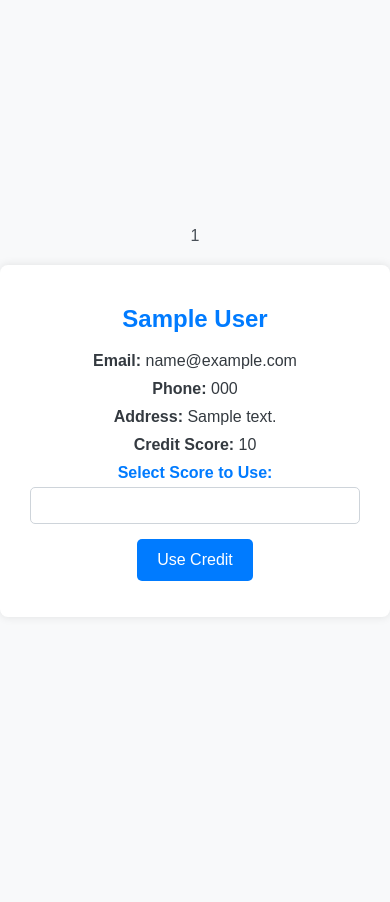
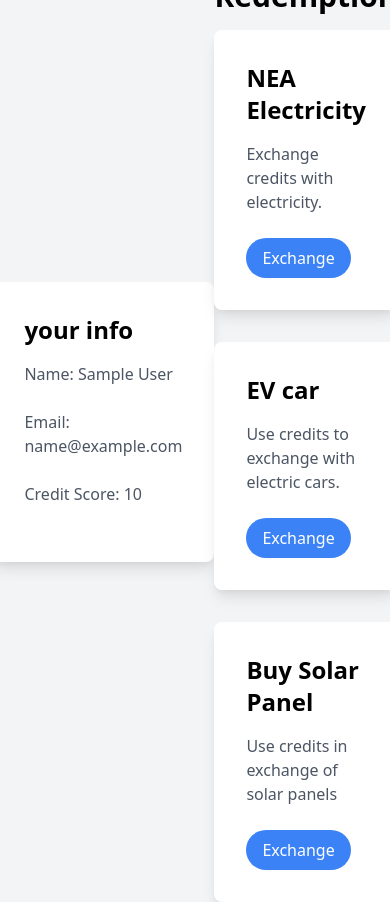
Before and after one commit to niranjandahal/deltawastetoken, a PHP site: page /sellers/sellerprofile.php in a window 390 px wide. Before the commit the page ends 581 px from the top, so only its background shows below. Run offline with PHP 8.4, Linux system fonts and the light colour scheme; the visitor is signed in with stand-in values (Sample User, id 1); tables that the repository leaves empty or names only in its code hold one stand-in row (values such as "Sample post").

Commit message:
final commit

```diff
--- a/backendfrontendcombined/sellers/sellerprofile.php
+++ b/backendfrontendcombined/sellers/sellerprofile.php
@@ -12,7 +12,7 @@ if (!isset($_SESSION['ref_seller_id']) || !isset($_SESSION['seller_name']) || !i
 }
 
 $receivedSellerId = $_SESSION['ref_seller_id'];
-echo $receivedSellerId;
+// echo $receivedSellerId;
 
 $query = "SELECT * FROM sellers WHERE id = $receivedSellerId";
 $result = mysqli_query($conn, $query);
@@ -40,119 +40,64 @@ if ($_SERVER['REQUEST_METHOD'] === 'POST' && isset($_POST['use_credit'])) {
 }
 
 ?>
+
 <!DOCTYPE html>
 <html lang="en">
 
 <head>
     <meta charset="UTF-8">
     <meta name="viewport" content="width=device-width, initial-scale=1.0">
-    <title>Seller Profile</title>
-    <style>
-        body {
-            font-family: 'Arial', sans-serif;
-            background-color: #f8f9fa;
-            color: #495057;
-            margin: 0;
-            padding: 0;
-            display: flex;
-            flex-direction: column;
-            align-items: center;
-            justify-content: center;
-            height: 100vh;
-        }
-
-        header {
-            background-color: #007bff;
-            color: #fff;
-            padding: 20px;
-            text-align: center;
-            font-size: 24px;
-        }
-
-        .container {
-            max-width: 400px;
-            width: 100%;
-            background-color: #fff;
-            border-radius: 8px;
-            box-shadow: 0 0 10px rgba(0, 0, 0, 0.1);
-            padding: 20px;
-            box-sizing: border-box;
-            margin-top: 20px;
-        }
-
-        .profile-card {
-            text-align: center;
-        }
-
-        h2 {
-            color: #007bff;
-        }
-
-        p {
-            margin: 10px 0;
-            color: #343a40;
-        }
-
-        label {
-            display: block;
-            margin-top: 10px;
-            font-weight: bold;
-            color: #007bff;
-        }
-
-        input {
-            width: calc(100% - 20px);
-            padding: 10px;
-            margin-top: 5px;
-            box-sizing: border-box;
-            border: 1px solid #ced4da;
-            border-radius: 5px;
-        }
-
-        button {
-            background-color: #007bff;
-            color: #fff;
-            border: none;
-            padding: 12px 20px;
-            border-radius: 5px;
-            cursor: pointer;
-            font-size: 16px;
-            margin-top: 15px;
-            transition: background-color 0.3s ease;
-        }
-
-        button:hover {
-            background-color: #0056b3;
-        }
-    </style>
+    <title>Perks Redemption</title>
+    <link href="https://cdn.jsdelivr.net/npm/tailwindcss@2.2.19/dist/tailwind.min.css" rel="stylesheet">
 </head>
 
-<body>
+<body class="bg-gray-100 font-sans h-screen">
+
+    <!-- simple seller details -->
+
+    <div class="container mx-auto h-full flex justify-center items-center">
+        <div class="bg-white p-8 rounded-lg shadow-lg">
+            <h2 class="text-2xl font-bold mb-4">your info</h2>
+            <p class="text-gray-600 mb-6"> Name: <?php echo $seller['full_name']; ?></p>
+            <p class="text-gray-600 mb-6"> Email: <?php echo $seller['email']; ?></p>
+            <p class="text-gray-600 mb-6">Credit Score: <?php echo $seller['creditscore']; ?></p>
+        </div>
+
+        <div class="container mx-auto h-full flex flex-col justify-center items-center">
+            <h1 class="text-3xl font-bold mb-4">Credit Redemption</h1>
+
+            <div class="grid grid-cols-1 md:grid-cols-2 gap-8">
+                <div class="bg-white p-8 rounded-lg shadow-lg">
+                    <h2 class="text-2xl font-bold mb-4">NEA Electricity</h2>
+                    <p class="text-gray-600 mb-6">Exchange credits with electricity.</p>
+                    <button class="bg-blue-500 text-white py-2 px-4 rounded-full">
+                        <a href="burncredit.php">Exchange</a>
+                    </button>
+                </div>
+
+                <div class="bg-white p-8 rounded-lg shadow-lg">
+                    <h2 class="text-2xl font-bold mb-4">EV car</h2>
+                    <p class="text-gray-600 mb-6">Use credits to exchange with electric cars. </p>
+                    <button class="bg-blue-500 text-white py-2 px-4 rounded-full">
+
+                        <a href="burncredit.php">Exchange</a>
+
+                    </button>
+                </div>
+
+                <div class="bg-white p-8 rounded-lg shadow-lg">
+                    <h2 class="text-2xl font-bold mb-4">Buy Solar Panel</h2>
+                    <p class="text-gray-600 mb-6">Use credits in exchange of solar panels</p>
+                    <button class="bg-blue-500 text-white py-2 px-4 rounded-full">
+                        <a href="burncredit.php">Exchange</a>
 
 
+                    </button>
+                </div>
 
-    <div class="container">
 
-        <div class="profile-card">
-            <h2><?= isset($seller) ? $seller['full_name'] : 'Manage Products to Earn Credits' ?></h2>
-
-            <?php if ($seller) : ?>
-                <p><strong>Email:</strong> <?= $seller['email'] ?></p>
-                <p><strong>Phone:</strong> <?= $seller['phone_number'] ?></p>
-                <p><strong>Address:</strong> <?= $seller['address'] ?></p>
-                <p><strong>Credit Score:</strong> <?= $seller['creditscore'] ?></p>
-                <form method="post" action="">
-                    <label for="selected_score">Select Score to Use:</label>
-                    <input type="number" name="selected_score" min="1" max="<?= $seller['creditscore'] ?>" required>
-                    <button type="submit" name="use_credit">Use Credit</button>
-                </form>
-            <?php endif; ?>
+            </div>
         </div>
-
-    </div>
-
-    <script src="../../web3/index.js" type="module"></script>
-
 </body>
 
 </html>
```
Also changed, not shown: backendfrontendcombined/sellers/burncredit.php (added, +162 -0 lines).
